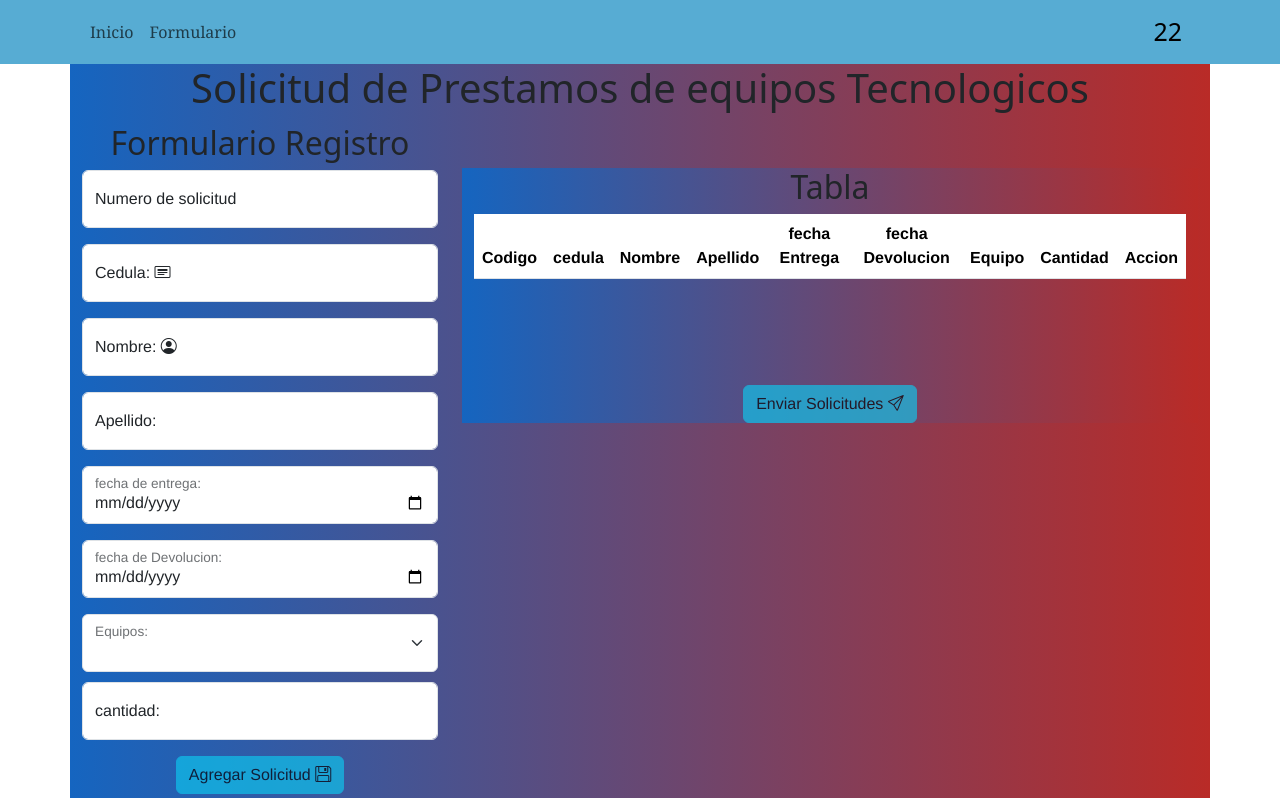
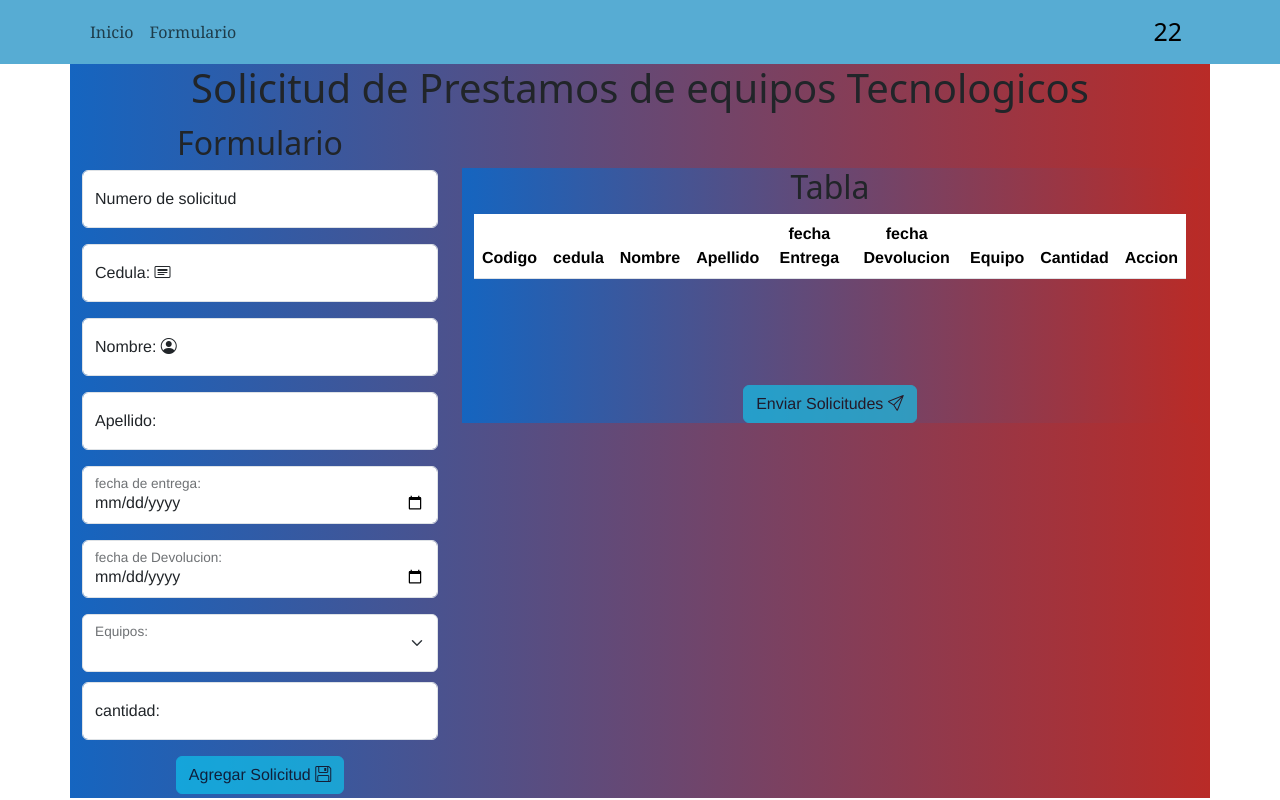
Before and after one commit to josue-2023/ProyectoJenkins, an Angular app: page /formulario in a window 1280 px wide. Built offline with nearby package versions, Linux system fonts and the light colour scheme.

Commit message:
Cambio de encabezado

```diff
--- a/src/app/components/solicitud/solicitud.component.html
+++ b/src/app/components/solicitud/solicitud.component.html
@@ -7,7 +7,7 @@
     <div class="row">
         <div class="col-4 py-1">
                 <div>
-                <h2>Formulario Registro</h2>
+                <h2>Formulario</h2>
                 </div>
             <form [formGroup]="form" (ngSubmit)="agregarPersona()">
 
```
